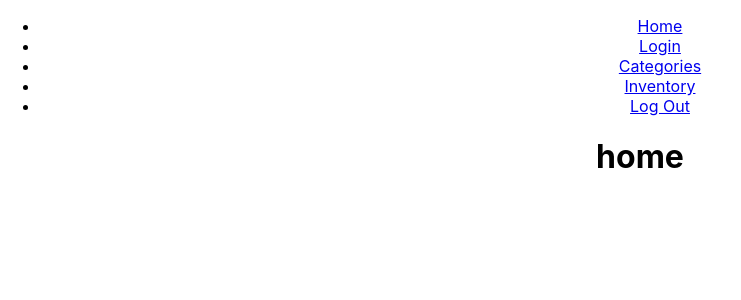
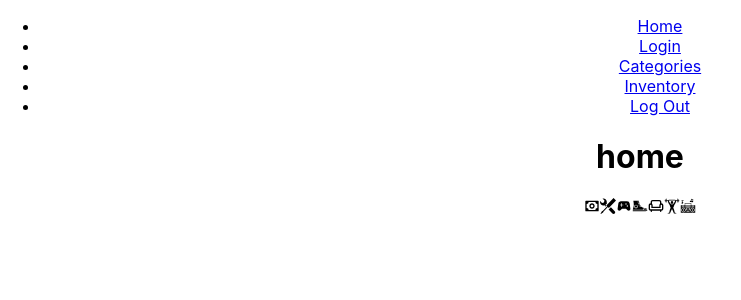
Before and after one commit to djbalabis/FP-Marketplace-client, a React (Create React App) app: page / in a window 1280 px wide. Shown: the top 300 px of the page, without its empty margins (0-741 px from the left). Built offline with nearby package versions, Linux system fonts and the light colour scheme.

Commit message:
Added icons for categories

```diff
--- a/package.json
+++ b/package.json
@@ -8,6 +8,7 @@
     "@testing-library/user-event": "^13.5.0",
     "react": "^17.0.2",
     "react-dom": "^17.0.2",
+    "react-icons": "^4.7.1",
     "react-scripts": "5.0.1",
     "web-vitals": "^2.1.4"
   },
--- a/src/components/Home.js
+++ b/src/components/Home.js
@@ -1,9 +1,21 @@
+import { BiMoney } from "react-icons/bi";
+import { GoTools } from "react-icons/go";
+import { MdSportsEsports } from "react-icons/md";
+import { GiConverseShoe, GiWeightLiftingUp, GiBoombox } from "react-icons/gi";
+import { MdOutlineChair } from "react-icons/md";
+
 export const Home = () => {
   return (
     <div id="home">
       <main>
         <h1>home</h1>
-         {/* logo image */}
+        <BiMoney />
+        <GoTools />
+        < MdSportsEsports />
+        <GiConverseShoe />
+        <MdOutlineChair />
+        <GiWeightLiftingUp />
+        <GiBoombox />
         <img src="" alt="" />
       </main>
     </div>
```
Also changed, not shown: 1 other file (tests, documents, lock files or other folders).
